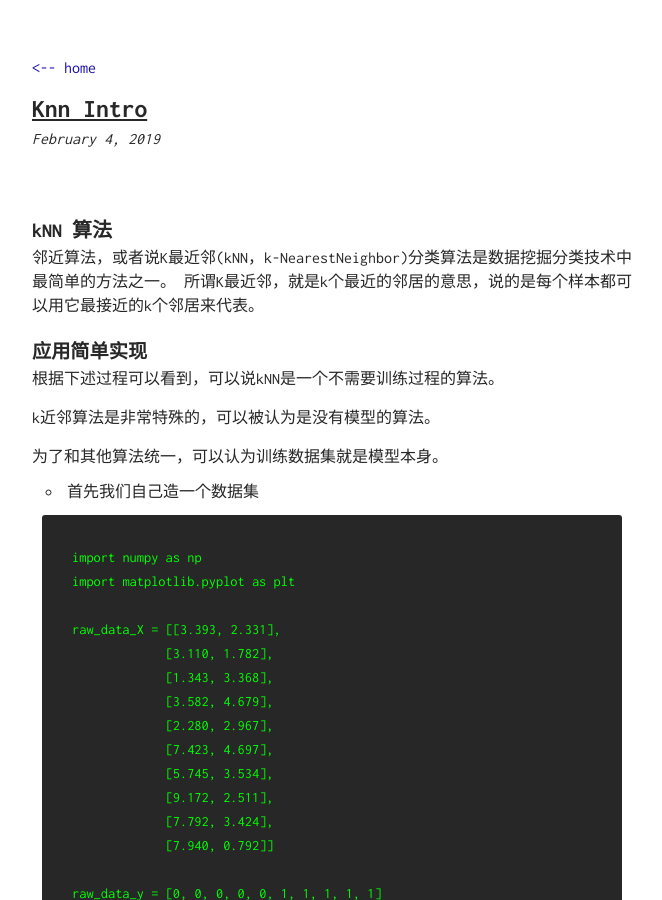
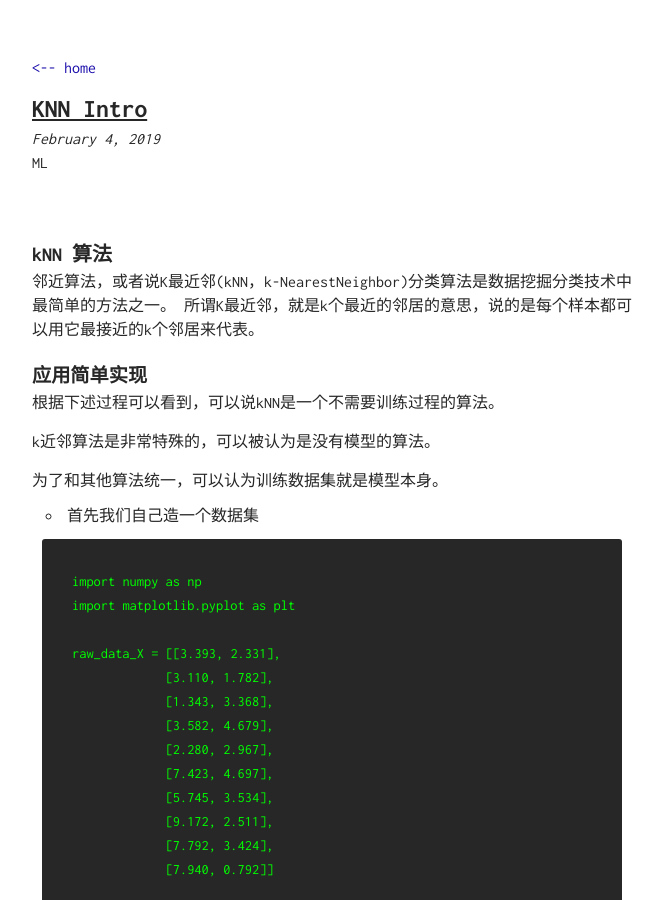
Before and after one commit to TobiahShaw/TobiahShaw.github.io, a Jekyll site: the page built from _posts/2019-02-04-kNN-Intro.md, in a window 1280 px wide and 900 px high. Shown: the whole window, without its empty margins (308-970 px from the left). Built offline with Jekyll 4.4.1, drawn with Linux system fonts in a browser that asks for light colours; our own code applies the rules of GitHub Pages for plain Markdown files.

Commit message:
update post

````diff
--- a/_posts/2019-02-04-kNN-Intro.md
+++ b/_posts/2019-02-04-kNN-Intro.md
@@ -1,3 +1,8 @@
+---
+layout: post
+title: KNN Intro
+tag: ML
+---
 
 # kNN 算法
 
@@ -77,7 +82,9 @@
 predict_y
 ```
 
+```terminal
 1
+```
 
 ## 使用scikit-learn中的kNN
 
@@ -101,7 +108,9 @@
 y_predict[0]
 ```
 
+```terminal
 1
+```
 
 ## 重新整理kNN代码
 
@@ -161,11 +170,15 @@
 kNN_classifier_re.fit(X_train, y_train)
 ```
 
+```terminal
 kNN(k=6)
+```
 
 ```python
 y_predict_re = kNN_classifier_re.predict(X_predict)
 y_predict_re[0]
 ```
 
+```terminal
 1
+```
````
